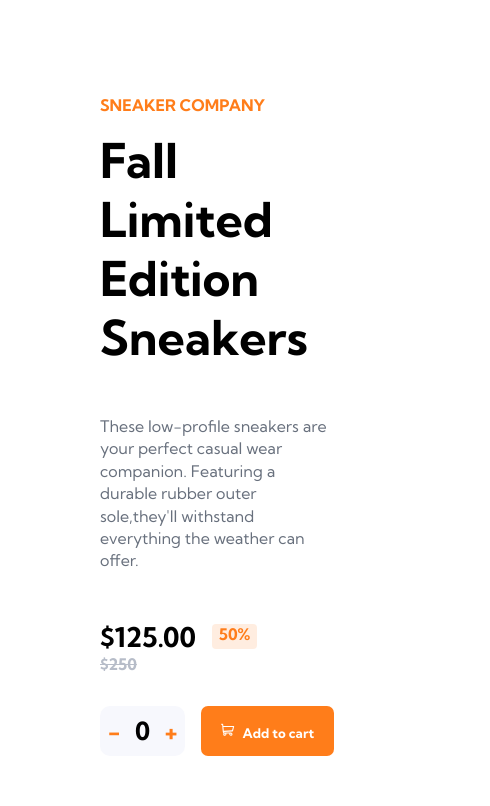
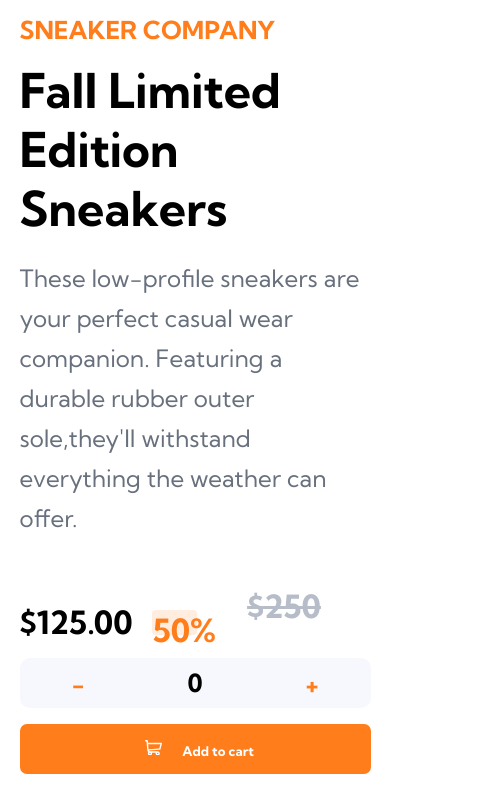
Before and after one commit to MikeProduce/ecommerce-product-page-main, a plain HTML site: page index.html in a window 390 px wide. Shown: the part 570-1376 px from the top of the page, 490 px wide, since content can reach past the window. Before the commit the page ends 1326 px from the top, so only its background shows below. Drawn offline with Linux system fonts and the light colour scheme.

Commit message:
mobile changes

```diff
--- a/index.html
+++ b/index.html
@@ -170,18 +170,21 @@
             Featuring a durable rubber outer sole,they'll withstand everything
             the weather can offer.
           </p>
+          <div class="mobile-div">
           <div class="miniflex">
             <p class="money">$125.00</p>
             <p class="off">50%</p>
           </div>
-
+          <div class="percent-off-mobile">
           <p class="percentoff">$250</p>
+        </div>
+        </div>
           <div class="buttons-div">
             <button class="minus" id="minus">-</button>
             <p class="num" id="num">0</p>
             <button class="plus" id="plus">+</button>
             <button class="addcart">
-              <div>
+              <!-- <div > -->
                 <svg
                   class="cart-icon"
                   viewBox="0 0 22 20"
@@ -194,8 +197,8 @@
                     fill="white"
                     fill-rule="nonzero"
                   /></svg
-                >Add to cart
-              </div>
+                > Add to cart
+
             </button>
           </div>
         </div>
--- a/style.css
+++ b/style.css
@@ -116,6 +116,7 @@ hr {
     color: hsl(26, 100%, 55%);
     font-weight: 700;
     margin-bottom: 1rem;
+    font-size: 100%;
 }
 .label-of-shoes {
     font-size: 3rem;
@@ -135,7 +136,7 @@ hr {
 }
 
 .money {
-    font-size: 1.7rem;
+    font-size: 150%;
     font-weight: 700;
 }
 .off {
@@ -149,7 +150,7 @@ hr {
     margin-top: auto;
     margin-bottom: auto;
     font-weight: 700;
-    font-size: 16px;
+    font-size: 120%;
 }
 .percentoff {
     color: hsl(220, 14%, 75%);
@@ -448,6 +449,7 @@ hr {
     }
 
     .display-div1 {
+        margin-top: 0px;
         margin-left: auto;
         margin-right: auto;
         float: left;
@@ -455,7 +457,7 @@ hr {
         vertical-align: top;
         width: 100%;
         height: 100%;
-        margin-left: 100px;
+        /* margin-left: 100px; */
     }
     .big-img {
         /* margin-top: -70px; */
@@ -485,6 +487,58 @@ hr {
     .thumbnail {
         display: none;
     }
+    .sized-div {
+        margin-left: auto;
+        margin-right: auto;
+        width: 90%;
+        /* margin-top: 0px; */
+    }
+    .sneaker-logo {
+        margin-top: 0px;
+        font-size: 155%;
+    }
+    .description-shoes {
+        margin-top: 0px;
+        font-size: 150%;
+        line-height: 40px;
+    }
+    .label-of-shoes {
+        margin-bottom: 20px;
+    }
+
+    .buttons-div {
+        flex-wrap: wrap;
+        width: 100%;
+    }
+    .addcart {
+        margin-left: auto;
+        margin-right: auto;
+        margin-top: 1rem;
+        width: 100%;
+        height: 50px;
+        margin-bottom: 2rem;
+    }
+    .minus,
+    .num,
+    .plus {
+        width: 33.333333%;
+        margin-left: auto;
+        margin-right: auto;
+    }
+    .miniflex {
+        gap: 20px;
+    }
+    .mobile-div {
+        display: flex;
+        /* gap: 100px; */
+        margin: auto;
+    }
+    .money,
+    .off,
+    .percent-off-mobile {
+        font-size: 200%;
+        margin: auto;
+    }
 }
 
 /* miguel you left off trying to make your site responsive at 768px things are going good just keep going :] youre trying to make the nav bar alike btw  */
```
